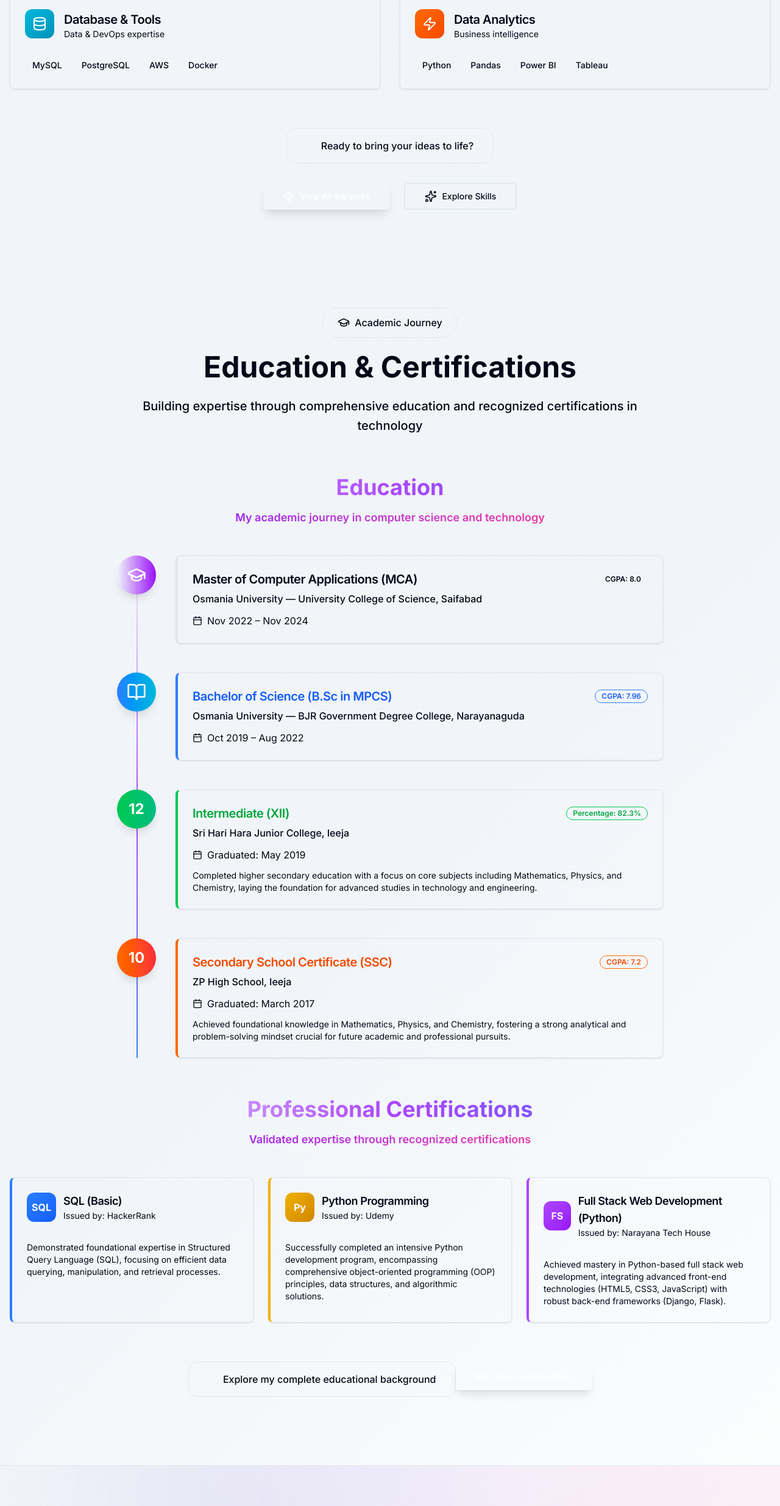
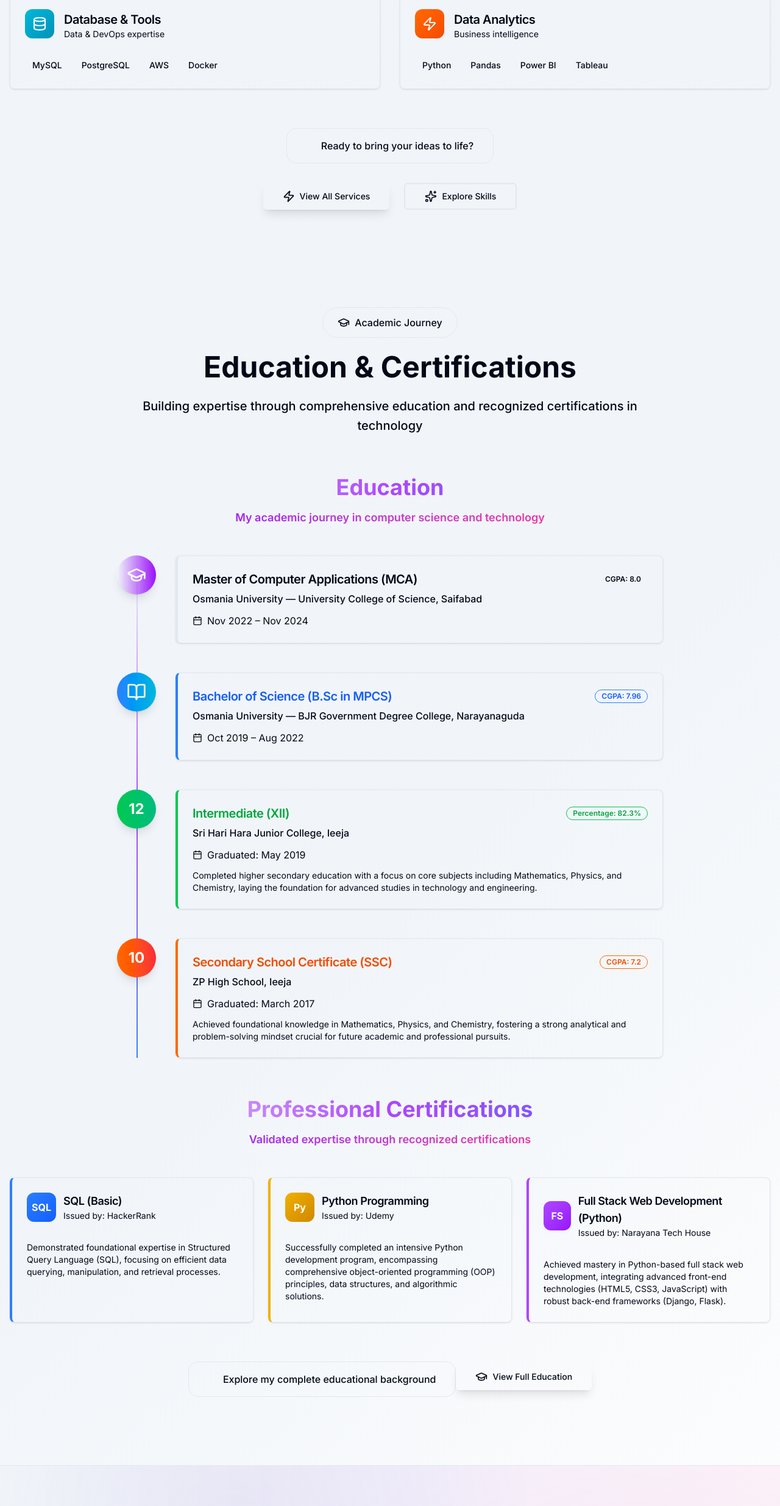
Before and after one commit to sandesh9160/PORTFOLIO2, a Next.js app in the folder portfolio/: page / in a window 1280 px wide. Shown: the part 4178-6648 px from the top of the page at 61% size. Built offline with nearby package versions, Linux system fonts and the light colour scheme.

Commit message:
adjusted button colros

```diff
--- a/portfolio/src/app/page.tsx
+++ b/portfolio/src/app/page.tsx
@@ -455,7 +455,7 @@ export default function Home() {
               <span className="text-primary font-medium">Ready to bring your ideas to life?</span>
             </div>
             <div className="flex flex-col sm:flex-row gap-6 justify-center items-center">
-              <Button asChild size="lg" className="bg-gradient-to-r from-primary to-secondary hover:from-primary/90 hover:to-secondary/90 text-white shadow-lg hover:shadow-xl transition-all duration-300">
+              <Button asChild size="lg" className="bg-gradient-to-r from-primary to-secondary hover:from-primary/90 hover:to-secondary/90 text-primary-foreground shadow-lg hover:shadow-xl transition-all duration-300">
                 <Link href="/services" className="flex items-center gap-2">
                   <Zap className="h-5 w-5" />
                   View All Services
@@ -759,7 +759,7 @@ export default function Home() {
               <div className="w-3 h-3 bg-secondary rounded-full animate-pulse"></div>
               <span className="text-secondary-foreground font-medium">Explore my complete educational background</span>
             </div>
-            <Button asChild size="lg" className="bg-gradient-to-r from-secondary to-accent hover:from-secondary/90 hover:to-accent/90 text-white shadow-lg hover:shadow-xl transition-all duration-300">
+            <Button asChild size="lg" className="bg-gradient-to-r from-secondary to-accent hover:from-secondary/90 hover:to-accent/90 text-primary-foreground shadow-lg hover:shadow-xl transition-all duration-300">
               <Link href="/about#education" className="flex items-center gap-2">
                 <GraduationCap className="h-5 w-5" />
                 View Full Education
```
Also changed, not shown: 1 other file (tests, documents, lock files or other folders).
